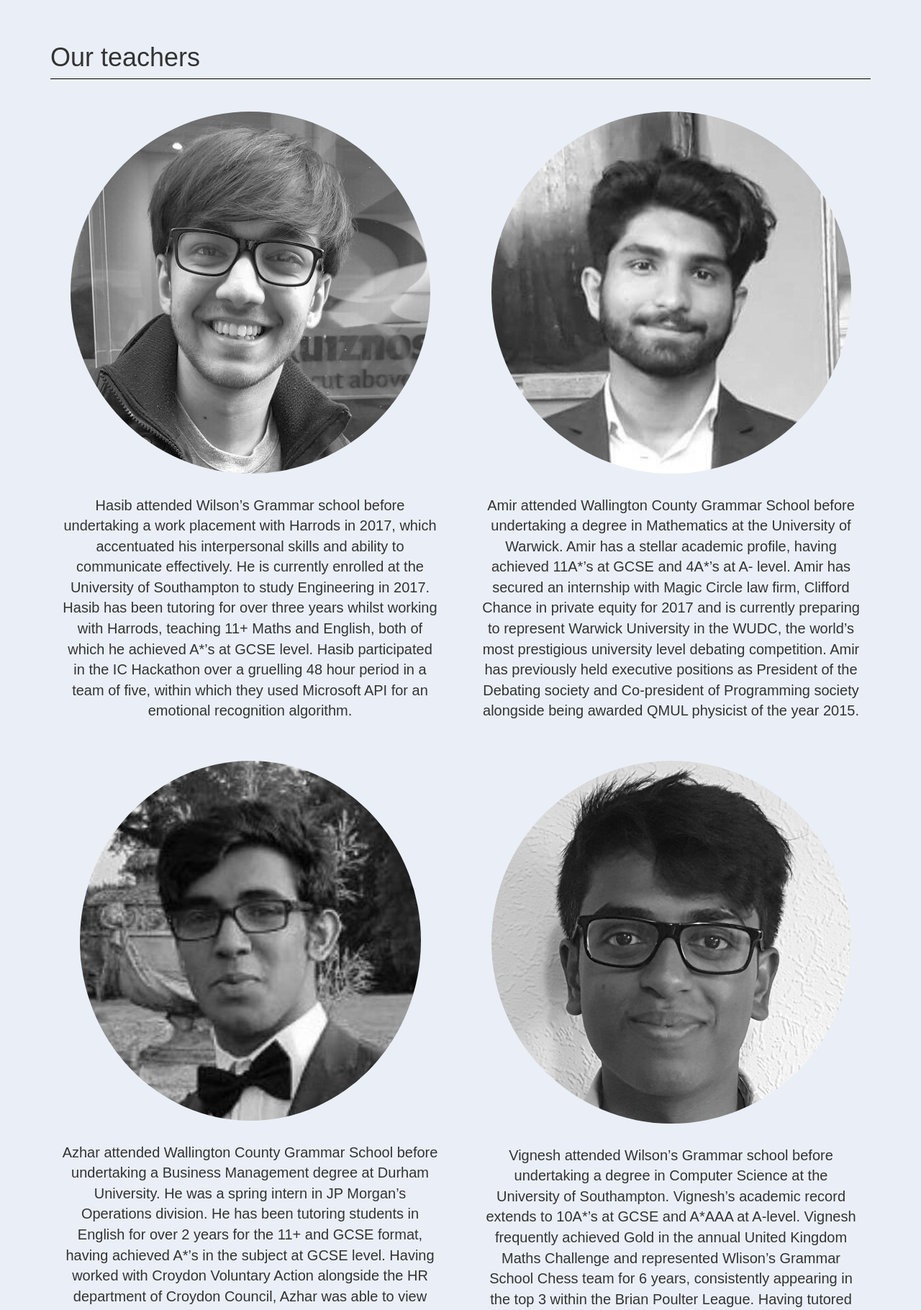
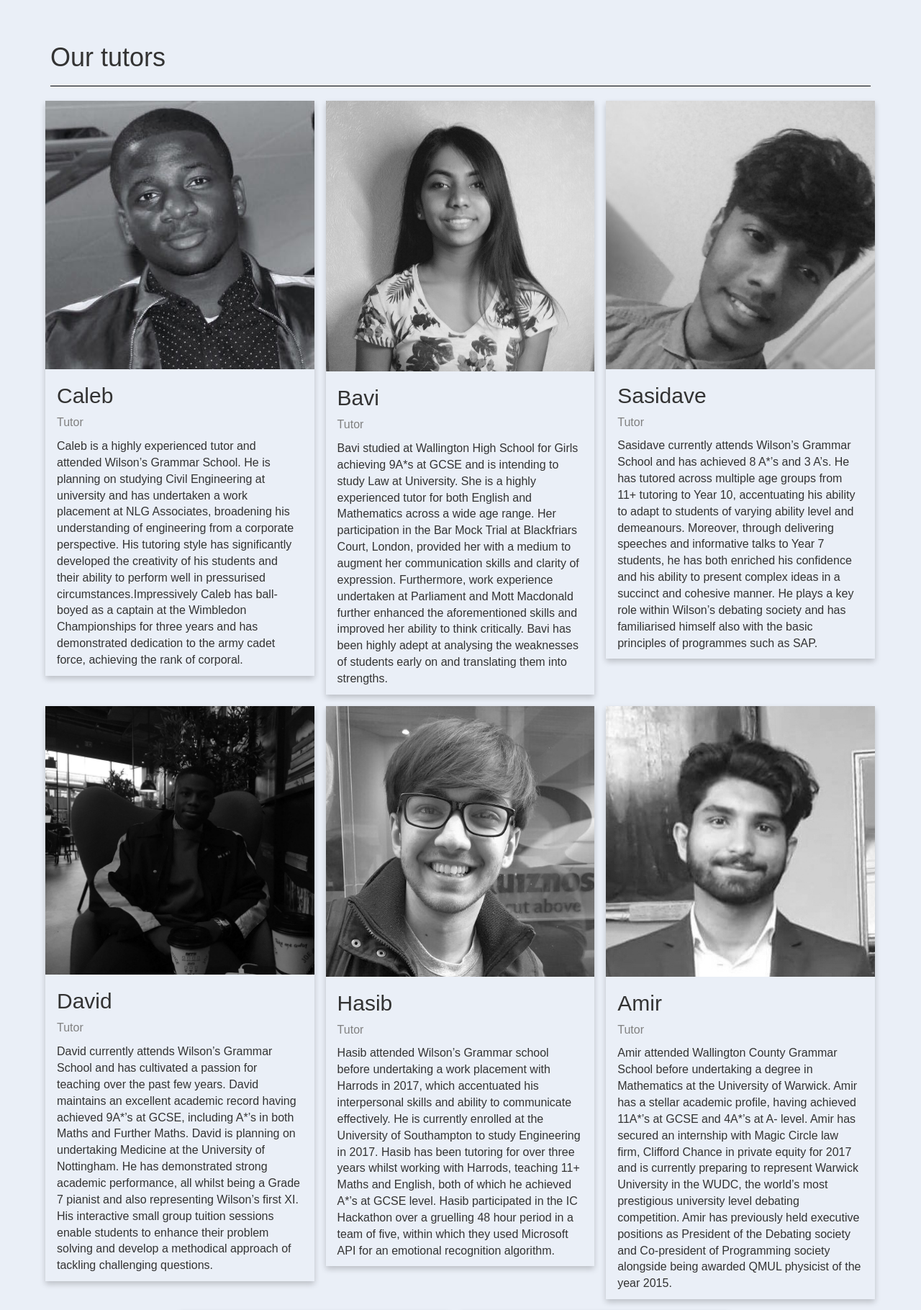
Before and after one commit to vognam/tuition_site, a Django app: page /meettheteam in a window 1280 px wide. Shown: the part 52-1872 px from the top of the page at 72% size. Run offline with Django 3.2, Linux system fonts and the light colour scheme; some libraries are stand-ins or nearby versions; some web fonts are replaced.

Commit message:
updated tutor profiles

```diff
--- a/home/static/home/custom.css
+++ b/home/static/home/custom.css
@@ -92,6 +92,7 @@ span.glyphicon-arrow-right .glyphicon-arrow-down{
     font-family: sans-serif;
 }
 
+
 /* navbar color */
 .navbar-default {
   background-color: #011638;
--- /dev/null
+++ b/home/static/home/meettheteam.css
@@ -0,0 +1,58 @@
+/* Three columns side by side */
+.column {
+    float: left;
+    width: 33.3%;
+    margin-bottom: 16px;
+    padding: 0 8px;
+}
+
+.column2{
+    width: 16%;
+}
+
+/* Display the columns below each other instead of side by side on small screens */
+@media (max-width: 768px) {
+    .column {
+        width: 100%;
+        display: block;
+        padding: 0 6%;
+    }
+}
+
+/* Add some shadows to create a card effect */
+.card {
+    box-shadow: 0 4px 8px 0 rgba(0, 0, 0, 0.2);
+}
+
+/* Some left and right padding inside the container */
+.container2 {
+    padding: 0 16px;
+    font-size: medium;
+}
+
+/* Clear floats */
+.container2::after, .row::after {
+    content: "";
+    clear: both;
+    display: table;
+}
+
+.title {
+    color: grey;
+}
+
+.button {
+    border: none;
+    outline: 0;
+    display: inline-block;
+    padding: 8px;
+    color: white;
+    background-color: #000;
+    text-align: center;
+    cursor: pointer;
+    width: 100%;
+}
+
+.button:hover {
+    background-color: #555;
+}
--- a/home/templates/home/bookings.html
+++ b/home/templates/home/bookings.html
@@ -13,7 +13,7 @@
         <p>For those of you whose child is going into year 6 and is taking their 11 plus exam in the following September and October, we have paper classes running throughout August and September. We provide past papers as well as feedback for them from our tutors, all of whom have been Wilson's Grammar School or Wallington County Grammar School themselves (see meet the team). We run 2 hour sessions, one hour for maths and one hour for english and charge £25 for the two hours.</p>
         -->
         <h1 class="page-header">11 Plus Tutoring Sessions (Year 4 and Year 5)</h1>
-        <p>For those whose child has entered year 4 or 5 and is taking their 11 plus exam in 2018 or 2019, we provide tuition classes which run on a weekly basis throughout the year. We run 2 hour sessions (one hour for maths and one hour for english) costing £25 (£12.50 per hour) during which we will teach essential topics on the KS2 syllabus and how to tackle them. We provide ample homework for each child which we expect them to complete for the following week. Each homework pack will be different for each child, designed to target specific areas that they are struggling on.</p>
+        <p>Just11Plus provide tuition classes, running on a weekly basis for children having entered Year 4 or 5, expecting to undertake their 11 plus exam in 2018 or 2019. Our weekly lessons are 2 hours in length (1 hour for Maths and 1 hour for English), during which we will teach our carefully constructed syllabus and monitor their development. We provide homework, drawing upon and reinforcing the content and techniques that have been taught in the lesson prior. Each homework pack will be different for each child, designed to target specific ares on which they are struggling on, to enhance understanding and confidence across a wide array of topics.</p>
     </div>
     <div class="container">
         <h1 class="page-header">How to book</h1>
--- a/home/templates/home/meettheteam.html
+++ b/home/templates/home/meettheteam.html
@@ -1,51 +1,129 @@
 {% extends 'home/base.html' %}
 {% load static %}
+
+{% block css %}
+    <link rel="stylesheet" type="text/css" href="{% static 'home/meettheteam.css' %}">
+{% endblock %}
 
 {% block title %}Meet the team{% endblock %}
 
 {% block body %}
+
 <div class="container">
-    <!--
-    <h2 class="page-header">Our Standards</h2>
+    <div class="page-header"><h1>Our tutors</h1></div>
+
     <div class="row">
-        <p>Lorem ipsum dolor sit amet, consectetur adipiscing elit. Praesent venenatis, nisi a pellentesque porta, quam quam iaculis ligula, id tincidunt nunc nulla non libero. Nullam in purus nec diam vestibulum rhoncus vitae vel dolor. In ac lobortis magna. Pellentesque vel nisi fringilla, ullamcorper est a, porta erat. Sed scelerisque tempus neque, non auctor lorem porta sed. Pellentesque massa dui, facilisis vel dui viverra, suscipit bibendum massa. </p>
+      <div class="column">
+        <div class="card">
+          <img src="{% static 'home/images/calebdp.jpeg' %}" alt="Caleb" style="width:100%">
+          <div class="container2">
+            <h2>Caleb</h2>
+            <p class="title">Tutor</p>
+            <p>Caleb is a highly experienced tutor and attended Wilson’s Grammar School. He is planning on studying Civil Engineering at university and has undertaken a work placement at NLG Associates, broadening his understanding of engineering from a corporate perspective. His tutoring style has significantly developed the creativity of his students and their ability to perform well in pressurised circumstances.Impressively Caleb has ball-boyed as a captain at the Wimbledon Championships for three years and has demonstrated dedication to the army cadet force, achieving the rank of corporal.</p>
+            <!--<p>example@example.com</p>-->
+            <!--<p><button class="button">Contact</button></p>-->
+          </div>
+        </div>
+      </div>
+
+      <div class="column">
+        <div class="card">
+          <img src="{% static 'home/images/bavidp.JPG' %}" alt="Bavi" style="width:100%">
+          <div class="container2">
+            <h2>Bavi</h2>
+            <p class="title">Tutor</p>
+            <p>Bavi studied at Wallington High School for Girls achieving 9A*s at GCSE and is intending to study Law at University. She is a highly experienced tutor for both English and Mathematics across a wide age range. Her participation in the Bar Mock Trial at Blackfriars Court, London, provided her with a medium to augment her communication skills and clarity of expression. Furthermore, work experience undertaken at Parliament and Mott Macdonald further enhanced the aforementioned skills and improved her ability to think critically. Bavi has been highly adept at analysing the weaknesses of students early on and translating them into strengths. </p>
+
+
+          </div>
+        </div>
+      </div>
+
+      <div class="column">
+        <div class="card">
+          <img src="{% static 'home/images/sasidavedp.jpeg' %}" alt="Sasidave" style="width:100%">
+          <div class="container2">
+            <h2>Sasidave</h2>
+            <p class="title">Tutor</p>
+            <p>Sasidave currently attends Wilson’s Grammar School and has achieved 8 A*’s and 3 A’s. He has tutored across multiple age groups from 11+ tutoring to Year 10, accentuating his ability to adapt to students of varying ability level and demeanours. Moreover, through delivering speeches and informative talks to Year 7 students, he has both enriched his confidence and his ability to present complex ideas in a succinct and cohesive manner. He plays a key role within Wilson’s debating society and has familiarised himself also with the basic principles of programmes such as SAP. </p>
+
+
+          </div>
+        </div>
+      </div>
     </div>
-    -->
-    <h1 class="page-header">Our teachers</h1>
+
     <div class="row">
-        <div class="col-xs-12 col-lg-6">
-            <img class="img-circle img-responsive center-block" src="{% static 'home/images/hasibdp.jpg' %}">
-            <p class="top-buffer text-center">Hasib attended Wilson’s Grammar school before undertaking a work placement with Harrods in 2017, which accentuated his interpersonal skills and ability to communicate effectively. He is currently enrolled at the University of Southampton to study Engineering in 2017. Hasib has been tutoring for over three years whilst working with Harrods, teaching 11+ Maths and English, both of which he achieved A*’s at GCSE level. Hasib participated in the IC Hackathon over a gruelling 48 hour period in a team of five, within which they used Microsoft API for an emotional recognition algorithm.</p>
+      <div class="column">
+        <div class="card">
+          <img src="{% static 'home/images/daviddp.jpeg' %}" alt="David" style="width:100%">
+          <div class="container2">
+            <h2>David</h2>
+            <p class="title">Tutor</p>
+            <p>David currently attends Wilson’s Grammar School and has cultivated a passion for teaching over the past few years. David maintains an excellent academic record having achieved 9A*’s at GCSE, including A*’s in both Maths and Further Maths. David is planning on undertaking Medicine at the University of Nottingham. He has demonstrated strong academic performance, all whilst being a Grade 7 pianist and also representing Wilson’s first XI. His interactive small group tuition sessions enable students to enhance their problem solving and develop a methodical approach of tackling challenging questions.</p>
+
+
+          </div>
         </div>
-        <div class="col-xs-12 col-lg-6">
-            <img class="img-circle img-responsive center-block" src="{% static 'home/images/amirdp.jpeg' %}">
-            <p class="top-buffer text-center">Amir attended Wallington County Grammar School before undertaking a degree in Mathematics at the University of Warwick. Amir has a stellar academic profile, having achieved 11A*’s at GCSE and 4A*’s at A- level. Amir has secured an internship with Magic Circle law firm, Clifford Chance in private equity for 2017 and is currently preparing to represent Warwick University in the WUDC, the world’s most prestigious university level debating competition. Amir has previously held executive positions as President of the Debating society and Co-president of Programming society alongside being awarded QMUL physicist of the year 2015.</p>
+      </div>
+
+      <div class="column">
+        <div class="card">
+          <img src="{% static 'home/images/hasibdp.jpg' %}" alt="Hasib" style="width:100%">
+          <div class="container2">
+            <h2>Hasib</h2>
+            <p class="title">Tutor</p>
+            <p>Hasib attended Wilson’s Grammar school before undertaking a work placement with Harrods in 2017, which accentuated his interpersonal skills and ability to communicate effectively. He is currently enrolled at the University of Southampton to study Engineering in 2017. Hasib has been tutoring for over three years whilst working with Harrods, teaching 11+ Maths and English, both of which he achieved A*’s at GCSE level. Hasib participated in the IC Hackathon over a gruelling 48 hour period in a team of five, within which they used Microsoft API for an emotional recognition algorithm.</p>
+
+
+          </div>
         </div>
-        <div class="col-xs-12 col-lg-6">
-            <img class="img-circle img-responsive center-block" src="{% static 'home/images/azhardp.jpeg' %}">
-            <p class="top-buffer text-center">Azhar attended Wallington County Grammar School before undertaking a Business Management degree at Durham University. He was a spring intern in JP Morgan’s Operations division. He has been tutoring students in English for over 2 years for the 11+ and GCSE format, having achieved A*’s in the subject at GCSE level. Having worked with Croydon Voluntary Action alongside the HR department of Croydon Council, Azhar was able to view firsthand the teaching practices in local schools and firmly believes that supplemented by small group tuition, students can improve rapidly. Azhar is a former Jack Petchey award winner and participated in the Durham Business games with leading organisations such as Deloitte, IBM and Unilever.</p>
+      </div>
+
+      <div class="column">
+        <div class="card">
+          <img src="{% static 'home/images/amirdp.jpeg' %}" alt="Amir" style="width:100%">
+          <div class="container2">
+            <h2>Amir</h2>
+            <p class="title">Tutor</p>
+            <p>Amir attended Wallington County Grammar School before undertaking a degree in Mathematics at the University of Warwick. Amir has a stellar academic profile, having achieved 11A*’s at GCSE and 4A*’s at A- level. Amir has secured an internship with Magic Circle law firm, Clifford Chance in private equity for 2017 and is currently preparing to represent Warwick University in the WUDC, the world’s most prestigious university level debating competition. Amir has previously held executive positions as President of the Debating society and Co-president of Programming society alongside being awarded QMUL physicist of the year 2015.</p>
+
+
+          </div>
         </div>
-        <div class="col-xs-12 col-lg-6">
-            <img class="img-circle img-responsive center-block" src="{% static 'home/images/vigneshdp.jpg' %}">
-            <p class="top-buffer text-center">Vignesh attended Wilson’s Grammar school before undertaking a degree in Computer Science at the University of Southampton. Vignesh’s academic record extends to 10A*’s at GCSE and A*AAA at A-level. Vignesh frequently achieved Gold in the annual United Kingdom Maths Challenge and represented Wlison’s Grammar School Chess team for 6 years, consistently appearing in the top 3 within the Brian Poulter League. Having tutored both Mathematics and English for 3 years at 11+ level, Vignesh appreciates the unique requirements of each student and employs teaching methods specific to their needs. He has previously worked with the London British Council Headquarters, where he familiarised himself with technologies such as SAP.</p>
+      </div>
+    </div>
+
+    <div class="row">
+
+        <div class="column column2"></div>
+
+      <div class="column">
+        <div class="card">
+          <img src="{% static 'home/images/vigneshdp.jpg' %}" alt="Vignesh" style="width:100%">
+          <div class="container2">
+            <h2>Vignesh</h2>
+            <p class="title">Tutor</p>
+            <p>Vignesh attended Wilson’s Grammar school before undertaking a degree in Computer Science at the University of Southampton. Vignesh’s academic record extends to 10A*’s at GCSE and A*AAA at A-level. Vignesh frequently achieved Gold in the annual United Kingdom Maths Challenge and represented Wlison’s Grammar School Chess team for 6 years, consistently appearing in the top 3 within the Brian Poulter League. Having tutored both Mathematics and English for 3 years at 11+ level, Vignesh appreciates the unique requirements of each student and employs teaching methods specific to their needs. He has previously worked with the London British Council Headquarters, where he familiarised himself with technologies such as SAP.</p>
+
+
+          </div>
         </div>
-    </div>
-    <!--
-    <h2 class="page-header">All our tutors are...</h2>
-    <div class="row">
-        <div class="col-xs-12 col-sm-4">
-            <img class="img-circle img-responsive" src="{% static 'home/images/earth.jpg' %}">
-            <p class="top-buffer text-center">Lorem ipsum dolor sit amet, consectetur adipiscing elit. Cras fringilla ex ut libero convallis dictum.</p>
+      </div>
+
+      <div class="column">
+        <div class="card">
+          <img src="{% static 'home/images/azhardp.jpeg' %}" alt="Azhar" style="width:100%">
+          <div class="container2">
+            <h2>Azhar</h2>
+            <p class="title">Tutor</p>
+            <p>Azhar attended Wallington County Grammar School before undertaking a Business Management degree at Durham University. He was a spring intern in JP Morgan’s Operations division. He has been tutoring students in English for over 2 years for the 11+ and GCSE format, having achieved A*’s in the subject at GCSE level. Having worked with Croydon Voluntary Action alongside the HR department of Croydon Council, Azhar was able to view firsthand the teaching practices in local schools and firmly believes that supplemented by small group tuition, students can improve rapidly. Azhar is a former Jack Petchey award winner and participated in the Durham Business games with leading organisations such as Deloitte, IBM and Unilever.</p>
+
+
+          </div>
         </div>
-        <div class="col-xs-12 col-sm-4">
-            <img class="img-circle img-responsive" src="{% static 'home/images/earth.jpg' %}">
-            <p class="top-buffer text-center">Lorem ipsum dolor sit amet, consectetur adipiscing elit. Cras fringilla ex ut libero convallis dictum.</p>
-        </div>
-        <div class="col-xs-12 col-sm-4">
-            <img class="img-circle img-responsive" src="{% static 'home/images/earth.jpg' %}">
-            <p class="top-buffer text-center">Lorem ipsum dolor sit amet, consectetur adipiscing elit. Cras fringilla ex ut libero convallis dictum.</p>
-        </div>
-    </div>
-    -->
+      </div>
+
+
 </div>
 {% endblock %}
```
Also changed, not shown: home/templates/home/meettheteambackup.html (added, +51 -0 lines), home/static/home/images/azhardp.jpeg, home/static/home/images/bavidp.JPG (added), home/static/home/images/calebdp.jpeg (added), home/static/home/images/daviddp.jpeg (added), home/static/home/images/original/bavidp.JPG (added), home/static/home/images/original/calebdp.jpeg (added), home/static/home/images/original/daviddp.jpeg (added), home/static/home/images/original/sasidevdp.jpeg (added), home/static/home/images/sasidavedp.jpeg (added).
